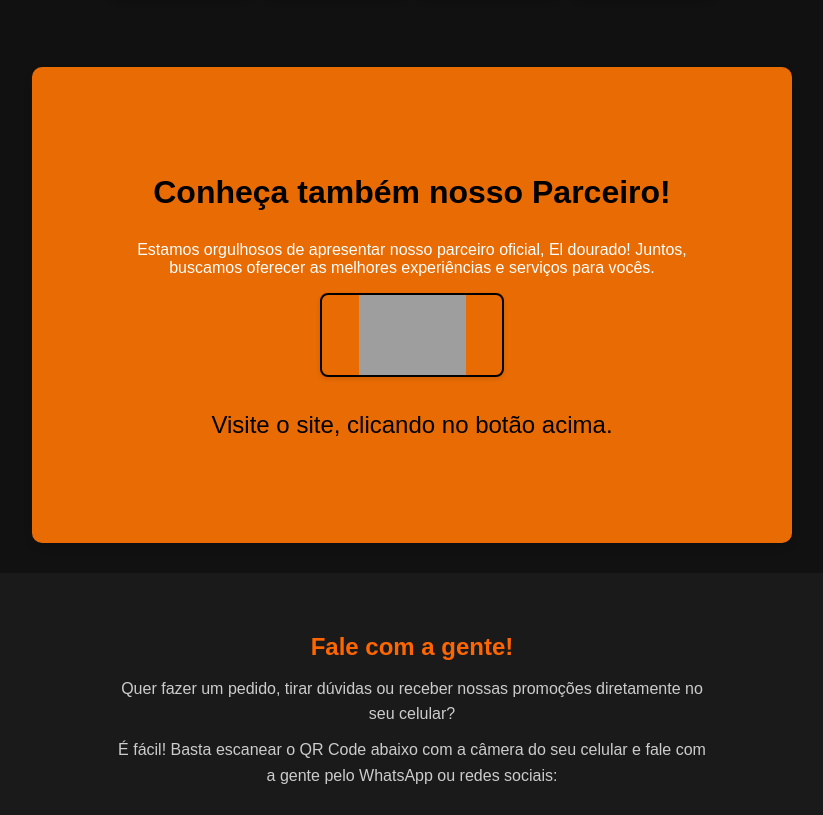
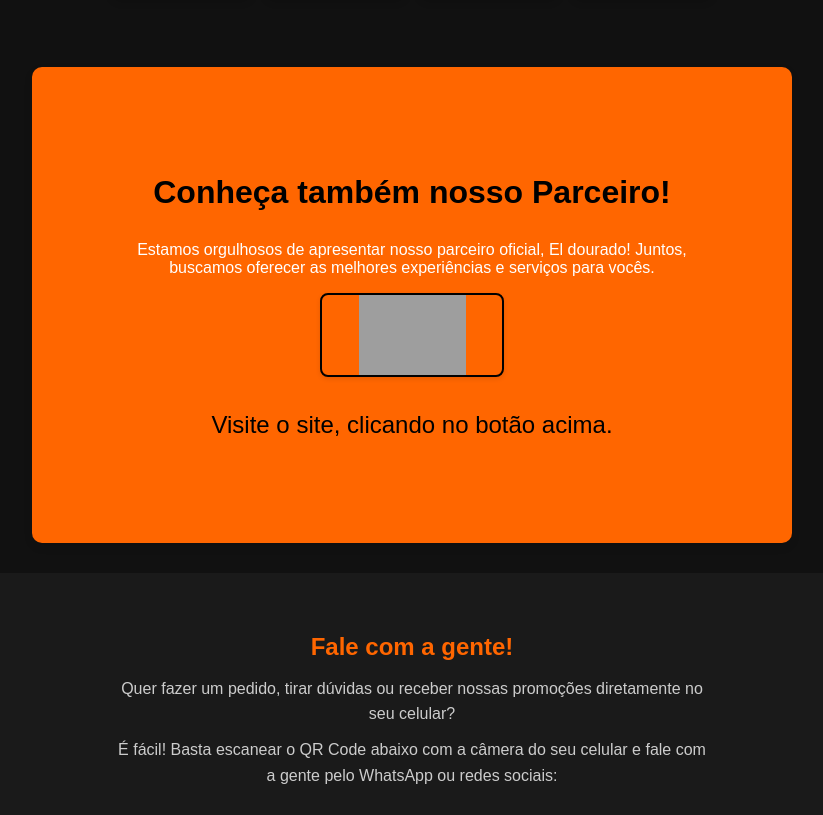
Before and after one commit to PowerFrut/PowerFrut, a plain HTML site: page index.html in a window 1280 px wide. Shown: the part 4413-5228 px from the top of the page, without its empty margins (228-1051 px from the left). Drawn offline with Linux system fonts and the light colour scheme; grey boxes are pictures that could not be loaded.

Commit message:
Update index.html

```diff
--- a/index.html
+++ b/index.html
@@ -422,7 +422,7 @@
 
     /* começo */
     .section-container {
-            background-color: #e96b03;
+            background-color: #ff6600;
             margin: 30px auto;
             padding: 80px;
             border-radius: 10px;
```
